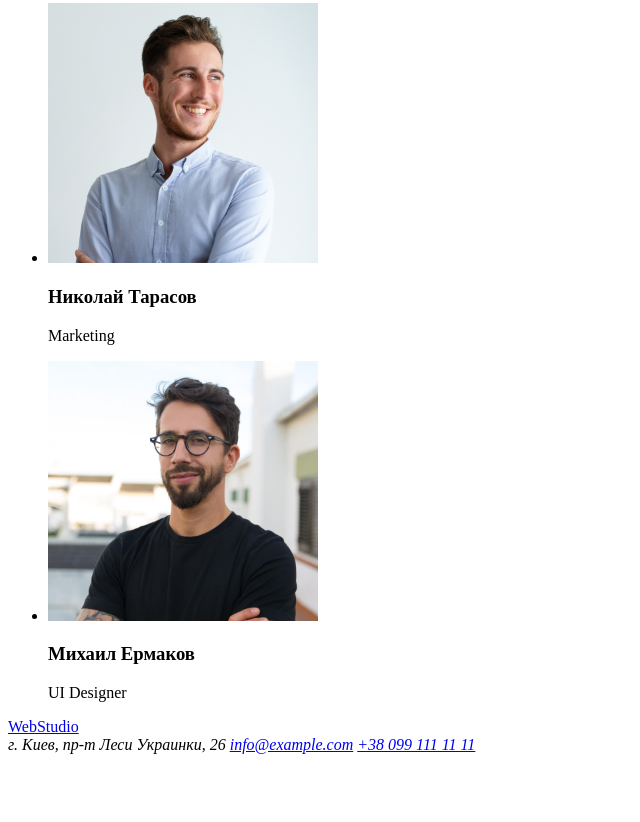
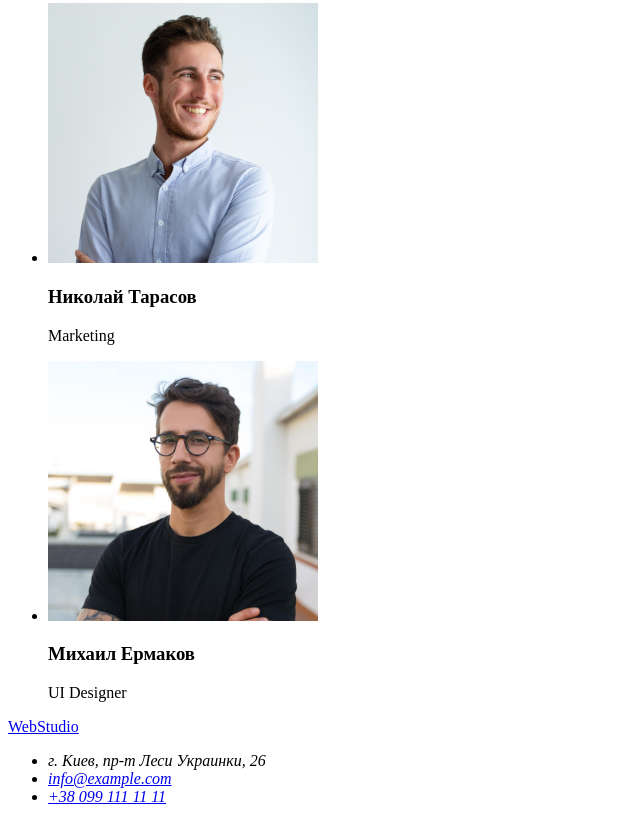
Before and after one commit to Katarina-KL/goit-markup-hw-01, a plain HTML site: page index.html in a window 1280 px wide. Shown: the part 2312-3134 px from the top of the page, without its empty margins (0-640 px from the left). Before the commit the page ends 3074 px from the top, so only its background shows below. Drawn offline with Linux system fonts and the light colour scheme.

Commit message:
New list in address

```diff
--- a/index.html
+++ b/index.html
@@ -110,9 +110,11 @@
     <footer>
       <a href="/" lang="en">WebStudio</a>
       <address>
-        г. Киев, пр-т Леси Украинки, 26
-        <a href="mailto:info@example.com">info@example.com</a>
-        <a href="tel:+380991111111">+38 099 111 11 11</a>
+        <ul>
+          <li>г. Киев, пр-т Леси Украинки, 26</li>
+          <li><a href="mailto:info@example.com">info@example.com</a></li>
+          <li><a href="tel:+380991111111">+38 099 111 11 11</a></li>
+        </ul>
       </address>
     </footer>
   </body>
```
